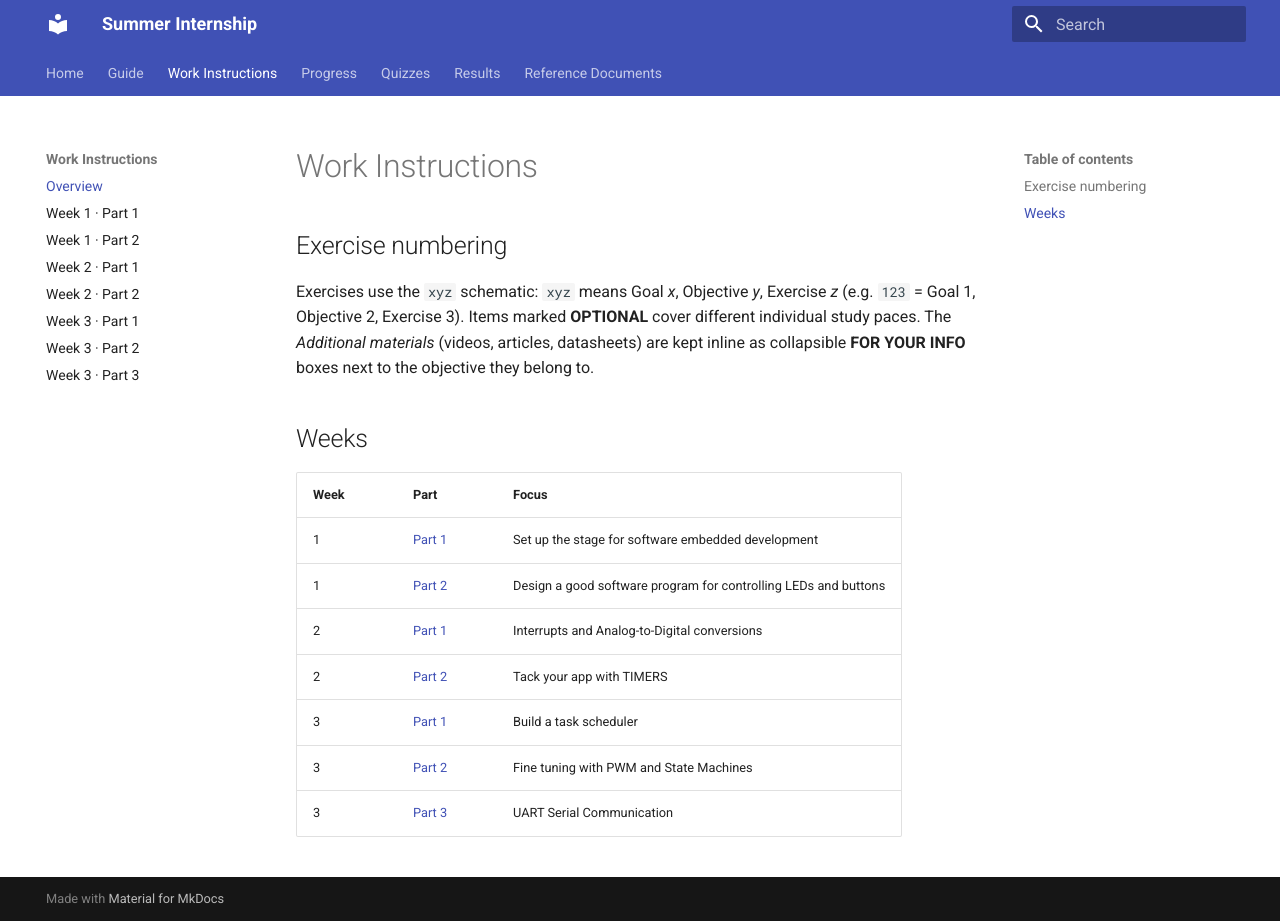
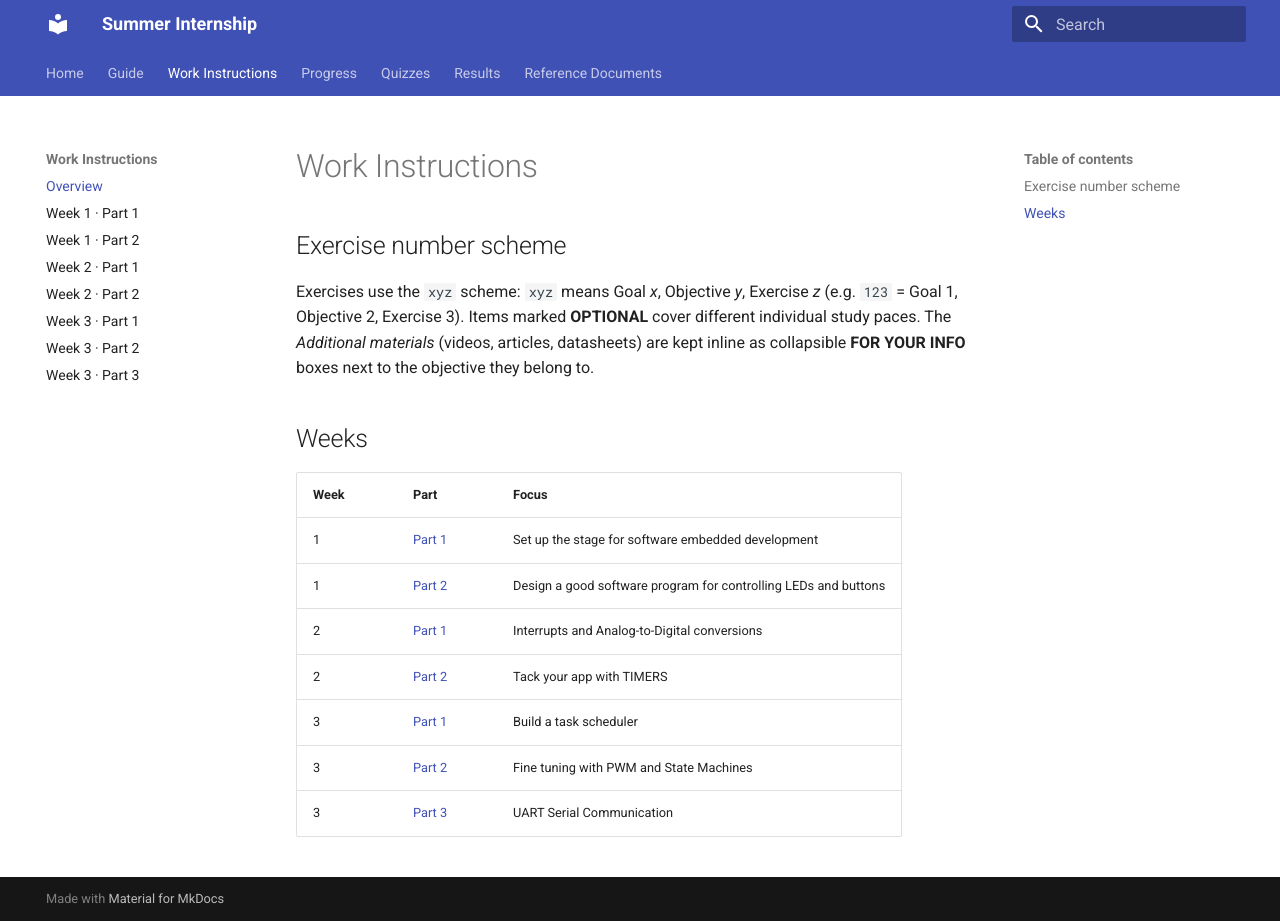
Before and after one commit to StanC965/summer-internship, an MkDocs documentation site: the page built from docs/work-instructions/index.md, in a window 1280 px wide and 921 px high. Built offline with MkDocs 1.6.1 and Material for MkDocs 9.7.7, drawn with Linux system fonts in a browser that asks for light colours.

Commit message:
fix: add missing files

```diff
--- a/docs/work-instructions/index.md
+++ b/docs/work-instructions/index.md
@@ -1,8 +1,8 @@
 # Work Instructions
 
-## Exercise numbering
+## Exercise number scheme
 
-Exercises use the `xyz` schematic: `xyz` means Goal *x*, Objective *y*, Exercise *z*
+Exercises use the `xyz` scheme: `xyz` means Goal *x*, Objective *y*, Exercise *z*
 (e.g. `123` = Goal 1, Objective 2, Exercise 3). Items marked **OPTIONAL** cover different
 individual study paces. The *Additional materials* (videos, articles, datasheets) are kept inline as collapsible **FOR YOUR INFO** boxes next to the
 objective they belong to.
```
Also changed, not shown: docs/work-instructions/progress.md (added, +3 -0 lines).
